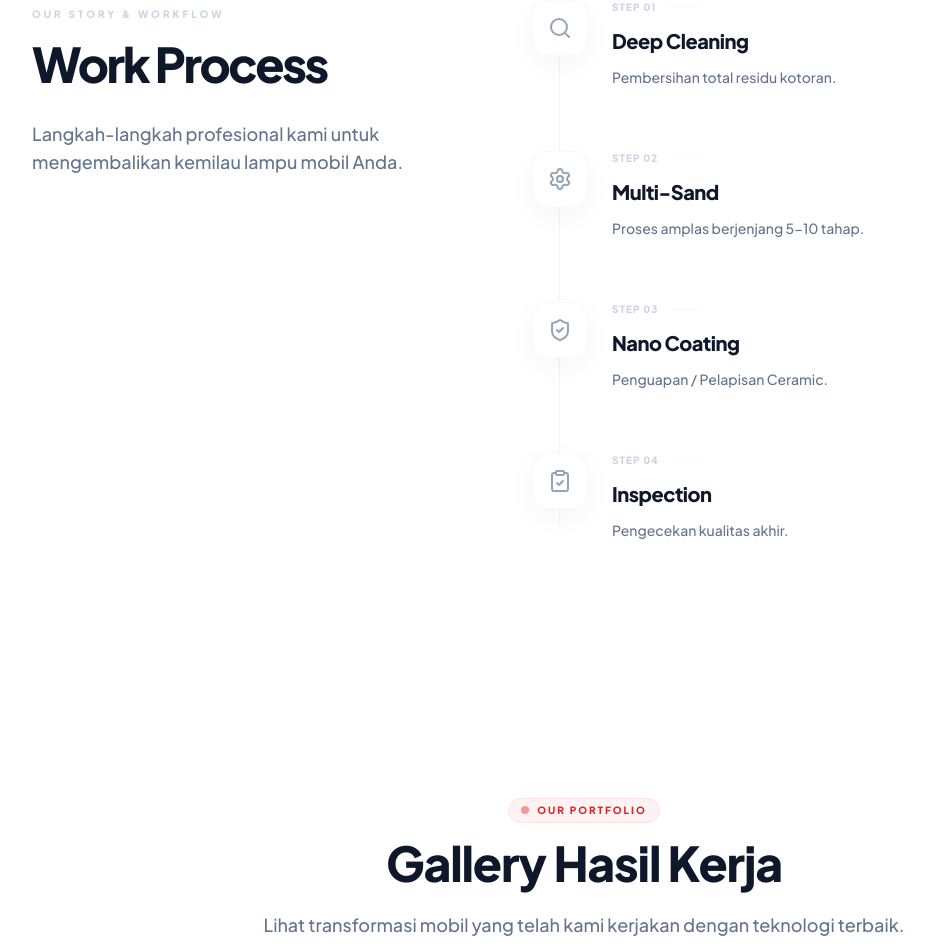
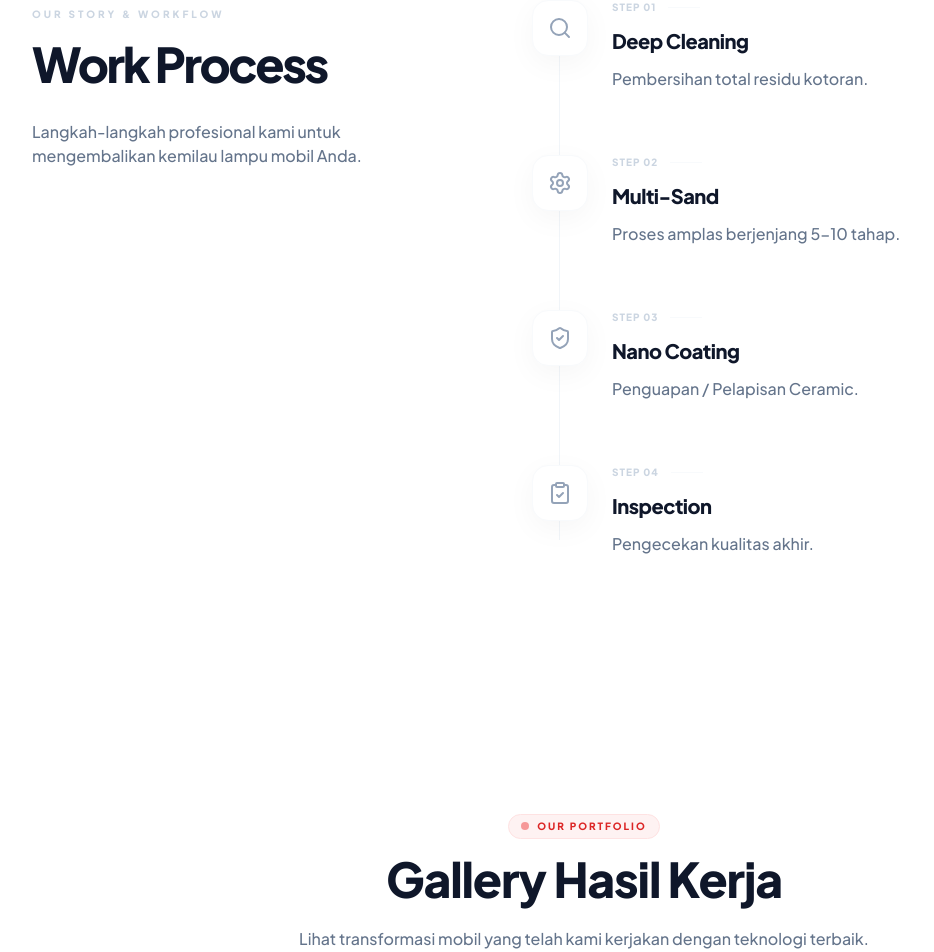
Before and after one commit to MatiasAustin/heppimobi, a React (Vite) app: page / in a window 1280 px wide. Shown: the part 2940-3892 px from the top of the page, without its empty margins (56-990 px from the left). Built offline with nearby package versions, Linux system fonts and the light colour scheme; no server answers; the database is empty.

Commit message:
feat: Add new Process, CTA, and GallerySection components to display content and engage users.

```diff
--- a/components/CTA.tsx
+++ b/components/CTA.tsx
@@ -21,7 +21,7 @@ const CTA: React.FC<CTAProps> = ({ headline, subheadline, buttonText, accentColo
         <h2 className="text-3xl md:text-5xl lg:text-6xl font-black mb-8 tracking-tighter text-slate-900 leading-tight">
           {headline}
         </h2>
-        <p className="text-base md:text-lg text-slate-500 font-bold mb-12 max-w-2xl mx-auto">{subheadline}</p>
+        <p className="text-sm md:text-base text-slate-500 font-bold mb-12 max-w-2xl mx-auto">{subheadline}</p>
         <button onClick={handleBooking} className="group relative w-full sm:w-auto inline-flex items-center justify-center gap-4 text-white px-8 md:px-12 py-4 md:py-5 rounded-2xl md:rounded-[2rem] text-lg md:text-xl font-black hover:scale-105 transition-all shadow-2xl active:scale-95 cursor-pointer" style={{ backgroundColor: accentColor }}>
           <MessageCircle className="w-6 h-6 md:w-7 md:h-7 fill-current" /> {buttonText}
         </button>
--- a/components/GallerySection.tsx
+++ b/components/GallerySection.tsx
@@ -52,7 +52,7 @@ export const GallerySection: React.FC<GallerySectionProps> = ({ content }) => {
                     <h2 className="text-4xl md:text-5xl font-black text-slate-900 mb-6 tracking-tight">
                         {sectionTitle}
                     </h2>
-                    <p className="text-slate-500 max-w-2xl mx-auto font-medium text-lg">
+                    <p className="text-slate-500 max-w-2xl mx-auto font-medium text-sm md:text-base">
                         {sectionSubtitle}
                     </p>
                 </div>
--- a/components/Process.tsx
+++ b/components/Process.tsx
@@ -24,7 +24,7 @@ const Process: React.FC<ProcessProps> = ({ sectionTitle, sectionSubtitle, steps,
                 {sectionTitle}
               </h2>
             </div>
-            <p className="text-slate-500 text-base md:text-lg font-medium leading-relaxed max-w-md">
+            <p className="text-slate-500 text-sm md:text-base font-medium leading-relaxed max-w-md">
               {sectionSubtitle}
             </p>
           </div>
@@ -48,7 +48,7 @@ const Process: React.FC<ProcessProps> = ({ sectionTitle, sectionSubtitle, steps,
                       <h4 className="text-lg md:text-xl font-black text-slate-900 tracking-tight group-hover:text-red-600 transition-colors">
                         {step.title}
                       </h4>
-                      <p className="text-slate-500 text-xs md:text-sm leading-relaxed font-medium max-w-lg">
+                      <p className="text-slate-500 text-sm md:text-base leading-relaxed font-medium max-w-lg">
                         {step.description}
                       </p>
                     </div>
```
